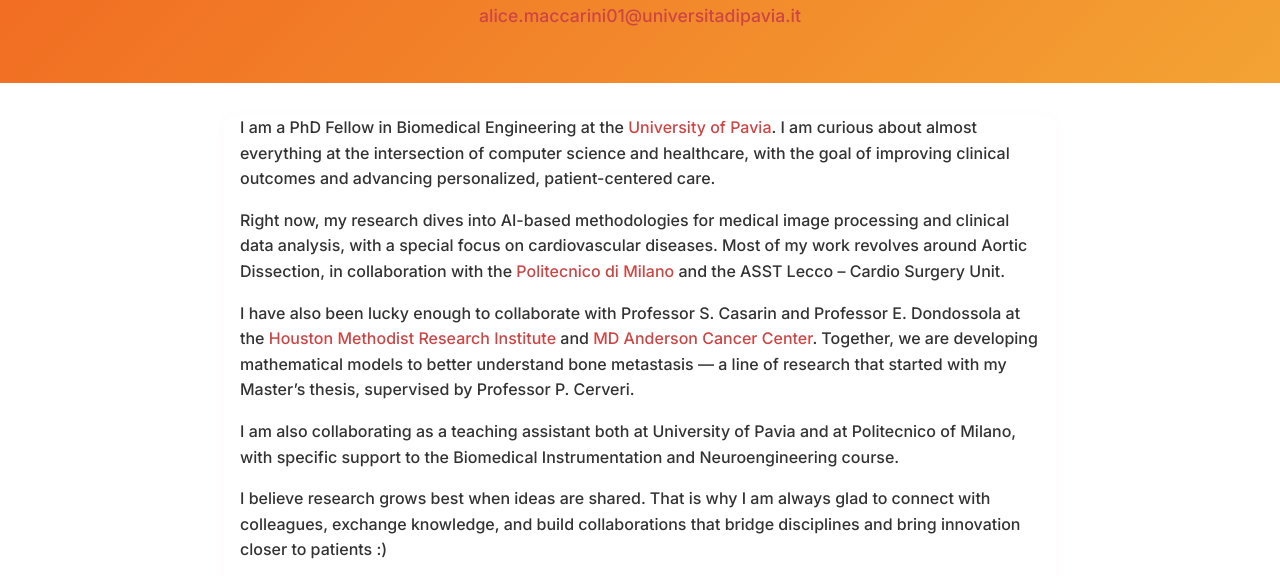
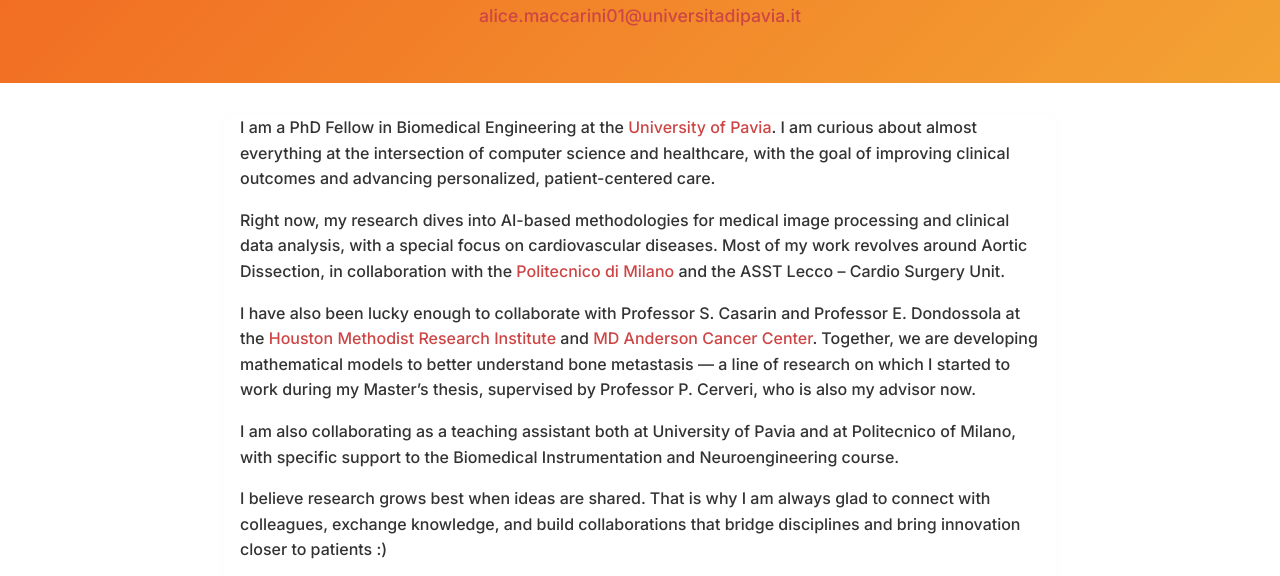
Before and after one commit to maccarismos/alicemaccarini.io, a plain HTML site: page index.html in a window 1280 px wide. Shown: the part 140-716 px from the top of the page. Drawn offline with Linux system fonts and the light colour scheme.

Commit message:
Fix HTML formatting and update contentsome changes

```diff
--- a/index.html
+++ b/index.html
@@ -30,7 +30,7 @@
     <a href="https://www.houstonmethodist.org/research/">Houston Methodist Research Institute</a> and
     <a href="https://www.mdanderson.org/">MD Anderson Cancer Center</a>.
     Together, we are developing mathematical models to better understand bone metastasis —
-    a line of research that started with my Master’s thesis, supervised by Professor P. Cerveri.
+    a line of research on which I started to work during my Master’s thesis, supervised by Professor P. Cerveri, who is also my advisor now.
   </p>
    <p>I am also collaborating as a teaching assistant both at University of Pavia and at Politecnico of Milano,
     with specific support to the Biomedical Instrumentation and Neuroengineering course.
```
